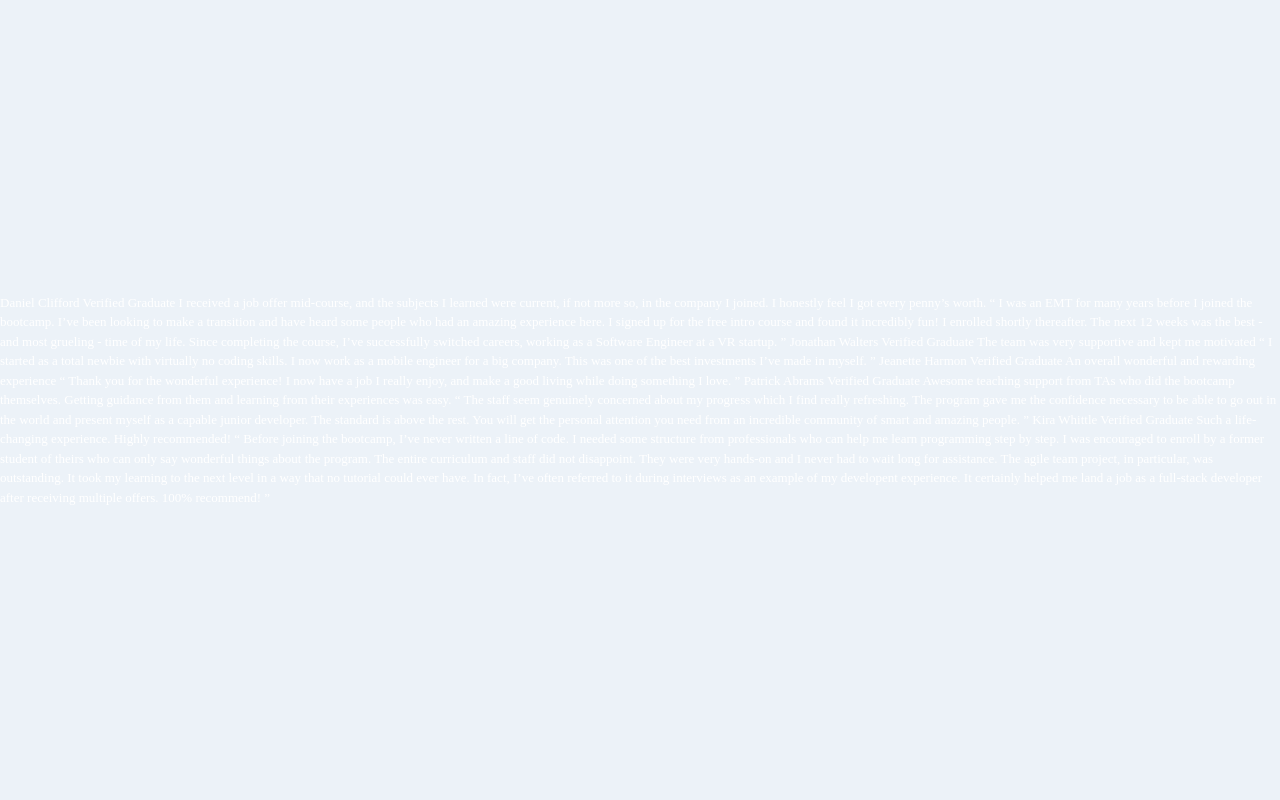
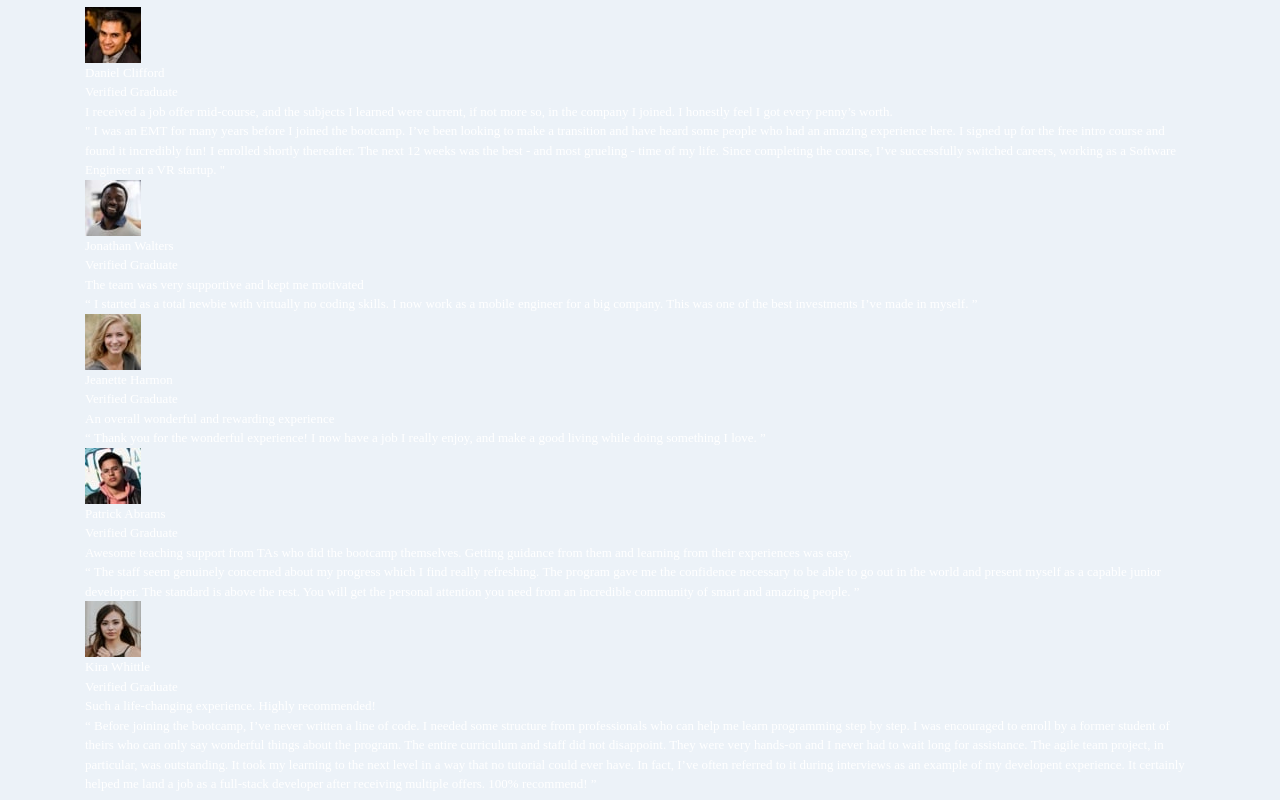
Before and after one commit to solracss/fem-testimonials-grid-section, a website built with Vite: page src/index.html in a window 1280 px wide. Built offline with nearby package versions, Linux system fonts and the light colour scheme.

Commit message:
add html structure for testimonial

```diff
--- a/src/index.html
+++ b/src/index.html
@@ -6,54 +6,103 @@
     <meta name="viewport" content="width=device-width, initial-scale=1.0">
     <link rel="shortcut icon" href="/img/favicon-32x32.png" type="image/x-icon">
     <title>Testimonials grid section</title>
+    <link rel="preconnect" href="https://fonts.googleapis.com">
+    <link rel="preconnect" href="https://fonts.gstatic.com" crossorigin>
+    <link href="https://fonts.googleapis.com/css2?family=Barlow+Semi+Condensed:wght@500;600&display=swap"
+        rel="stylesheet">
     <script defer type="module" src="/js/main.js"></script>
 </head>
 
 <body>
-    Daniel Clifford
-    Verified Graduate
-
+    <div class="container">
+        <article class="testimonial grid-flow testimonial-main">
+            <div class="autor flex-flow">
+                <img class="author-photo" src="/img/image-daniel.jpg" alt="author photo">
+                <div class="author-data">
+                    <p class="author-name">Daniel Clifford</p>
+                    <p class="author-isVerified">Verified Graduate</p>
+                </div>
+            </div>
+            <h2 class="testimonial-heading">
                 I received a job offer mid-course, and the subjects I learned were current, if not more so,
                 in the company I joined. I honestly feel I got every penny’s worth.
-
-    “ I was an EMT for many years before I joined the bootcamp. I’ve been looking to make a
+            </h2>
+            <p class="testimonial-content">" I was an EMT for many years before I joined the bootcamp. I’ve been
+                looking to make a
                 transition and have heard some people who had an amazing experience here. I signed up
                 for the free intro course and found it incredibly fun! I enrolled shortly thereafter.
                 The next 12 weeks was the best - and most grueling - time of my life. Since completing
-    the course, I’ve successfully switched careers, working as a Software Engineer at a VR startup. ”
+                the course, I’ve successfully switched careers, working as a Software Engineer at a VR startup. "</p>
+        </article>
 
-    Jonathan Walters
-    Verified Graduate
-
+        <article class="testimonial">
+            <div class="autor flex-flow">
+                <img class="author-photo" src="/img/image-jonathan.jpg" alt="author photo">
+                <div class="author-data">
+                    <p class="author-name">Jonathan Walters</p>
+                    <p class="author-isVerified">Verified Graduate</p>
+                </div>
+            </div>
+            <h2 class="testimonial-heading">
                 The team was very supportive and kept me motivated
-
+            </h2>
+            <p class="testimonial-content">
                 “ I started as a total newbie with virtually no coding skills. I now work as a mobile engineer
                 for a big company. This was one of the best investments I’ve made in myself. ”
+            </p>
+        </article>
 
-    Jeanette Harmon
-    Verified Graduate
-
+        <article class="testimonial">
+            <div class="autor flex-flow">
+                <img class="author-photo" src="/img/image-jeanette.jpg" alt="author photo">
+                <div class="author-data">
+                    <p class="author-name">Jeanette Harmon</p>
+                    <p class="author-isVerified">Verified Graduate</p>
+                </div>
+            </div>
+            <h2 class="testimonial-heading">
                 An overall wonderful and rewarding experience
-
+            </h2>
+            <p class="testimonial-content">
                 “ Thank you for the wonderful experience! I now have a job I really enjoy, and make a good living
                 while doing something I love. ”
+            </p>
+        </article>
 
-    Patrick Abrams
-    Verified Graduate
-
+        <article class="testimonial">
+            <div class="autor flex-flow">
+                <img class="author-photo" src="/img/image-patrick.jpg" alt="author photo">
+                <div class="author-data">
+                    <p class="author-name">Patrick Abrams</p>
+                    <p class="author-isVerified">Verified Graduate</p>
+                </div>
+            </div>
+            <h2 class="testimonial-heading">
                 Awesome teaching support from TAs who did the bootcamp themselves. Getting guidance from them and
                 learning from their experiences was easy.
 
+            </h2>
+            <p class="testimonial-content">
                 “ The staff seem genuinely concerned about my progress which I find really refreshing. The program
                 gave me the confidence necessary to be able to go out in the world and present myself as a capable
                 junior developer. The standard is above the rest. You will get the personal attention you need from
                 an incredible community of smart and amazing people. ”
+            </p>
+        </article>
 
-    Kira Whittle
-    Verified Graduate
-
+        <article class="testimonial">
+            <div class="autor flex-flow">
+                <img class="author-photo" src="/img/image-kira.jpg" alt="author photo">
+                <div class="author-data">
+                    <p class="author-name">Kira Whittle</p>
+                    <p class="author-isVerified">Verified Graduate</p>
+                </div>
+            </div>
+            <h2 class="testimonial-heading">
                 Such a life-changing experience. Highly recommended!
 
+            </h2>
+            <p class="testimonial-content">
                 “ Before joining the bootcamp, I’ve never written a line of code. I needed some structure from
                 professionals who can help me learn programming step by step. I was encouraged to enroll by a former
                 student of theirs who can only say wonderful things about the program. The entire curriculum and staff
@@ -62,7 +111,9 @@
                 could ever have. In fact, I’ve often referred to it during interviews as an example of my developent
                 experience. It certainly helped me land a job as a full-stack developer after receiving multiple offers.
                 100% recommend! ”
-
+            </p>
+        </article>
+    </div>
 
 </body>
 
```
Lines whose indentation alone changed are shown as unchanged.
